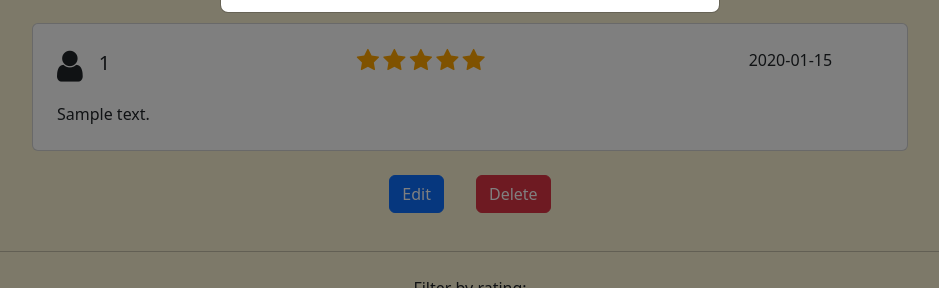
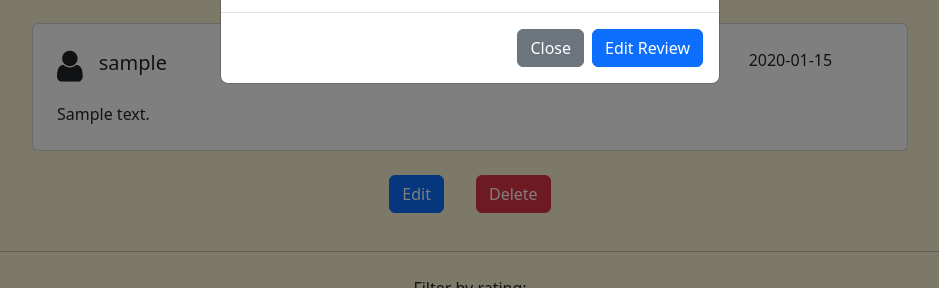
Before and after one commit to PBP-C03/main-project, a Django app: page /book/1/ in a window 1280 px wide, after a click on "Edit". Shown: the part 512-800 px from the top of the page, without its empty margins (170-1109 px from the left). Run offline with Django 4.2, Linux system fonts and the light colour scheme; a user stored in the database is signed in; data comes from the database, SQL or seed files in the repository; tables that the repository leaves empty hold one stand-in row (values such as "Sample post"); data that the repository does not hold is empty.

Commit message:
feat: add edit review feature

```diff
--- a/reviewbook/forms.py
+++ b/reviewbook/forms.py
@@ -7,7 +7,7 @@ class ReviewForm(ModelForm):
         model = Review
         fields = ["rating", "review"]
 
-    rating = forms.IntegerField(label=False, widget=forms.NumberInput(attrs={'class': 'form-control', 'name': 'rating', 'required': 'required', 'id': 'rating'}))
+    rating = forms.IntegerField(label=False, widget=forms.NumberInput(attrs={'class': 'form-control', 'name': 'rating', 'required': 'required', 'id': 'rating', 'min': 0, 'max': 5}))
     review = forms.CharField(label=False, widget=forms.Textarea(attrs={'class': 'form-control', 'name': 'review', 'required': 'required', 'id': 'review'}))
 
 class EditReviewForm(ModelForm):
@@ -15,5 +15,5 @@ class EditReviewForm(ModelForm):
         model = Review
         fields = ["rating", "review"]
 
-    rating = forms.IntegerField(widget=forms.NumberInput(attrs={'class': 'form-control', 'name': 'edit-rating', 'required': 'required', 'id': 'edit-rating'}))
-    review = forms.CharField(widget=forms.Textarea(attrs={'class': 'form-control', 'name': 'edit-review', 'required': 'required', 'id': 'edit-review'}))
+    rating = forms.IntegerField(widget=forms.NumberInput(attrs={'class': 'form-control', 'name': 'edit-rating', 'id': 'edit-rating', 'required': 'required', 'min': 0, 'max': 5}))
+    review = forms.CharField(widget=forms.Textarea(attrs={'class': 'form-control', 'name': 'edit-review', 'id': 'edit-review', 'required': 'required'}))
--- a/reviewbook/templates/review.html
+++ b/reviewbook/templates/review.html
@@ -29,7 +29,11 @@
                 <div class="flex-row d-flex">
                     <h5 class="me-5">{{book.author}}</h5>
                     <span class="fa fa-star checked ms-3" style="color: orange; font-size: 24px;"></span>
+                    {% if average == 0 %}
+                        <h5 class="mx-2">No ratings yet!</h5>
+                    {% else %}
                         <h5 class="mx-2">{{average}} / 5.0 ({{reviews.count}})</h5>
+                    {% endif %}
                 </div>
                 <h5 class="me-5">({{book.year}})</h5>
                 <br>
@@ -64,11 +68,11 @@
                                     {% csrf_token %}
                                     <div class="mb-3">
                                         <label for="rating" class="col-form-label">Rating:</label>
-                                      <input type="number" class="form-control" id="rating" name="rating" min="0" max="5" placeholder="Enter book rating" required></input>
+                                        {{form.rating}}
                                     </div>
                                     <div class="mb-3">
                                         <label for="review" class="col-form-label">Review:</label>
-                                        <textarea class="form-control" id="review" name="review" placeholder="Enter your review" required></textarea>
+                                        {{form.review}}
                                     </div>
                                 </form>
                             </div>
@@ -88,7 +92,7 @@
                                 <button type="button" class="btn-close" data-bs-dismiss="modal" aria-label="Close"></button>
                             </div>
                             <div class="modal-body">
-                                <form method="POST" onsubmit="return false;">
+                                <form method="POST" onsubmit="return false;" id="editForm">
                                     {% csrf_token %}
                                     <div class="mb-3">
                                         <label for="rating" class="col-form-label">Rating:</label>
@@ -99,6 +103,10 @@
                                         {{editForm.review}}
                                     </div>
                                 </form>
+                            </div>
+                            <div class="modal-footer">
+                                <button type="button" class="btn btn-secondary" data-bs-dismiss="modal">Close</button>
+                                <button type="button" class="btn btn-primary" id="button_edit" data-bs-dismiss="modal" data-review-id="{{review.pk|escapejs}}">Edit Review</button>
                             </div>
                         </div>
                     </div>
@@ -111,6 +119,9 @@
                     Filter by rating:
                 </div>
                 <div class="filter d-flex flex-row justify-content-center">
+                    <button class="filter 1 rounded-3 p-3 mx-3" id="button_filter" onclick="refreshReviews();">
+                        All
+                    </button>
                     <button class="filter 1 rounded-3 p-3 mx-3" id="button_filter" onclick="refreshRating(1);">
                         <span class="fa fa-star checked"></span>
                         1
@@ -157,21 +168,27 @@
             const reviews = await getReviews()
             document.getElementById("reviews").innerHTML = ""
             let htmlString = ""
-            console.log(reviews)
             reviews.forEach((review) => {
-                let rating = review.rating
+                let rating = review.fields.rating
+                let starsHTML = "";
+                for (let i = 1; i <= 5; i++) {
+                    if (i <= rating) {
+                        starsHTML += `<span class="fa fa-star checked" style="color: orange; font-size: 24px;"></span>`
+                    } else {
+                        starsHTML += `<span class="fa fa-star" style="color: gray; font-size: 24px;"></span>`
+                    }
+                }
+
                 htmlString += `\n
                 <div class="user-review container" style="width: 900px; height: 180px;">
                     <div class="card d-flex flex-column p-4">
                         <div class="review-details d-flex flex-row">
                             <div class="user d-flex flex-row">
                                 <span class="fa fa-user me-1 me-3" style="font-size: 36px;"></span>
-                                    <p style="font-size: 20px; width: 250px;">${review.fields.user}</p>
+                                <p style="font-size: 20px; width: 250px;">${review.fields.username}</p>
                             </div>
                             <div class="rating mx-2" style="width: 400px;">
-                                    {% for i in '01234' %}
-                                    <span class="fa fa-star checked" style="color: orange; font-size: 24px;"></span>
-                                    {% endfor %}
+                                ${starsHTML}
                             </div>
                             <div class="text-left" style="width: 140px;">
                                 ${review.fields.date_added}
@@ -192,18 +209,25 @@
             document.getElementById("user-review").innerHTML = ""
             let htmlString = ""
             if (review !== undefined) {
+                let rating = review.fields.rating
+                let starsHTML = "";
+                for (let i = 1; i <= 5; i++) {
+                    if (i <= rating) {
+                        starsHTML += `<span class="fa fa-star checked" style="color: orange; font-size: 24px;"></span>`
+                    } else {
+                        starsHTML += `<span class="fa fa-star" style="color: gray; font-size: 24px;"></span>`
+                    }
+                }
                 htmlString = `\n
                 <div class="user-review container mt-3" style="width: 900px; height: 180px;">
                     <div class="card d-flex flex-column p-4">
                         <div class="review-details d-flex flex-row">
                             <div class="user d-flex flex-row">
                                 <span class="fa fa-user me-1 me-3" style="font-size: 36px;"></span>
-                                <p style="font-size: 20px; width: 250px;">${review.fields.user}</p>
+                                <p style="font-size: 20px; width: 250px;">${review.fields.username}</p>
                             </div>
                             <div class="rating mx-2" style="width: 400px;">
-                                {% for i in '01234' %}
-                                <span class="fa fa-star checked" style="color: orange; font-size: 24px;"></span>
-                                {% endfor %}
+                                ${starsHTML}
                             </div>
                             <div class="text-left" style="width: 140px;">
                                 ${review.fields.date_added}
@@ -214,7 +238,7 @@
                         </div>
                     </div>
                     <div class="buttons d-flex flex-row mt-4 justify-content-center">
-                        <button type="button" data-bs-toggle="modal" data-bs-target="#editModal" class="btn btn-primary me-3" id="button_edit" onclick="editReview(${review.pk}); return false;">Edit</button>
+                        <button type="button" data-bs-toggle="modal" data-bs-target="#editModal" class="btn btn-primary me-3">Edit</button>
                         <button type="button" class="btn btn-danger ms-3" id="button_delete" onclick="deleteReview(${review.pk}); return false;">Delete</button>
                     </div>
                 </div>`
@@ -235,19 +259,25 @@
             document.getElementById("reviews").innerHTML = ""
             let htmlString = ""
             reviews.forEach((review) => {
-                let rating = review.rating
+                let rating = review.fields.rating
+                let starsHTML = "";
+                for (let i = 1; i <= 5; i++) {
+                    if (i <= rating) {
+                        starsHTML += `<span class="fa fa-star checked" style="color: orange; font-size: 24px;"></span>`
+                    } else {
+                        starsHTML += `<span class="fa fa-star" style="color: gray; font-size: 24px;"></span>`
+                    }
+                }
                 htmlString += `\n
                 <div class="user-review container" style="width: 900px; height: 180px;">
                         <div class="card d-flex flex-column p-4">
                             <div class="review-details d-flex flex-row">
                                 <div class="user d-flex flex-row">
                                     <span class="fa fa-user me-1 me-3" style="font-size: 36px;"></span>
-                                    <p style="font-size: 20px; width: 250px;">${review.fields.user}</p>
+                                    <p style="font-size: 20px; width: 250px;">${review.fields.username}</p>
                                 </div>
                                 <div class="rating mx-2" style="width: 400px;">
-                                    {% for i in '01234' %}
-                                    <span class="fa fa-star checked" style="color: orange; font-size: 24px;"></span>
-                                    {% endfor %}
+                                    ${starsHTML}
                                 </div>
                                 <div class="text-left" style="width: 140px;">
                                     ${review.fields.date_added}
@@ -272,25 +302,29 @@
             return false
         }
 
-        function editReview(reviewId) {
-            fetch(`edit-review/${reviewId}`, {
+        function editReview(id) {
+            const reviewId = parseInt(id)
+            fetch(`edit-review/${reviewId}/`, {
                 method: 'POST',
-                body: new FormData(document.querySelector('#form'))
+                body: new FormData(document.querySelector('#editForm'))
             }).then(refreshReview).then(refreshReviews)
 
-            document.getElementById("form").reset()
+            document.getElementById("editForm").reset()
             return false
         }
 
         function deleteReview(reviewId) {
-            fetch(`delete-review/${reviewId}`, {
+            fetch(`delete-review/${reviewId}/`, {
                 method: 'DELETE'
             }).then(refreshReview).then(refreshReviews)
             return false
         }
 
         document.getElementById("button_add").onclick = addReview
-        document.getElementById("button_edit").onclick = editReview
+        document.getElementById("button_edit").addEventListener("click", function(event) {
+            var context = event.target.getAttribute("data-review-id");
+            editReview(context);
+        })
         document.getElementById("button_delete").onclick = deleteReview
         document.getElementById("button_filter").onclick = refreshRating
     </script>
--- a/reviewbook/urls.py
+++ b/reviewbook/urls.py
@@ -10,5 +10,5 @@ urlpatterns = [
     path('<int:id>/get-reviews/', get_reviews, name="get_reviews"),
     path('<int:id>/get-reviews/<int:rating>/', get_reviews_rating, name="get_reviews_rating"),
     path('<int:id>/get-user-review/', get_user_review, name="get_user_review"),
-    path('<int:id>/edit-review/<int:reviewId>/', edit_review, name="edit_review")
+    path('<int:id>/edit-review/<int:reviewId>/', edit_review, name="edit_review"),
 ]
--- a/reviewbook/views.py
+++ b/reviewbook/views.py
@@ -1,4 +1,4 @@
-from django.shortcuts import render, redirect
+from django.shortcuts import get_object_or_404, render, redirect
 from django.urls import reverse
 from book.models import Book
 from reviewbook.models import Review
@@ -12,6 +12,8 @@
 def show_review(request, id):
     book = Book.objects.get(pk = id)
     reviews = Review.objects.filter(book = book)
+    review = Review.objects.get(book=book, user=request.user)
+    form = ReviewForm()
     editForm = EditReviewForm()
     totalRating = 0
     for r in reviews:
@@ -23,7 +25,9 @@
     context = {
         'book': book,
         'reviews': reviews,
+        'review': review,
         'average': average_rating,
+        'form': form,
         'editForm': editForm,
     }
     return render(request, "review.html", context)
@@ -46,14 +50,15 @@
 
 def edit_review(request, id, reviewId):
     review = Review.objects.get(pk = reviewId)
-    form = EditReviewForm(request.POST or None, instance=review)
-
-    if form.is_valid() and request.method == "POST":
-        form.save(commit=False)
-        return HttpResponseRedirect(reverse("reviewbook:show_review"))
-
-    context = {'form': form}
-    return render(request, "review.html", context)
+    if request.method == "POST":
+        form = EditReviewForm(request.POST or None, instance=review)
+        if form.is_valid():
+            review = form.save(commit=False)
+            review.save()
+            print(review)
+            return HttpResponse(b"UPDATED", status=200)
+    else:
+        form = EditReviewForm(instance=review)
 
 @csrf_exempt
 def add_review(request, id):
@@ -61,9 +66,10 @@
         rating = request.POST.get("rating")
         review = request.POST.get("review")
         user = request.user
+        username = request.user.username
         book = Book.objects.get(pk = id)
 
-        new_review = Review(rating=rating, review=review, user=user, book=book)
+        new_review = Review(rating=rating, review=review, user=user, username=username, book=book)
         new_review.save()
 
         return HttpResponse(b"CREATED", 201)
```
Also changed, not shown: reviewbook/migrations/0002_review_username.py (added). Lines whose indentation alone changed are shown as unchanged.
